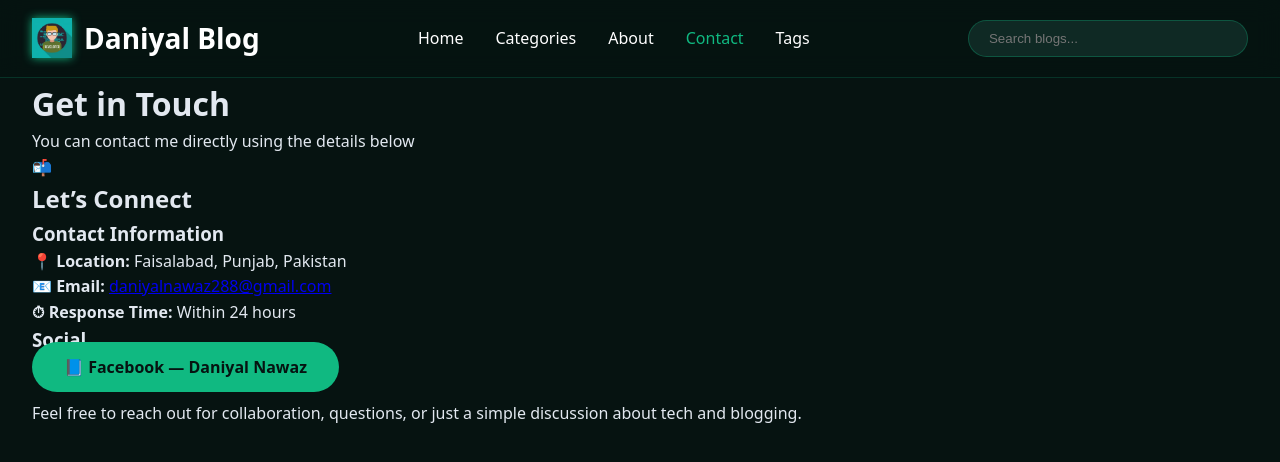
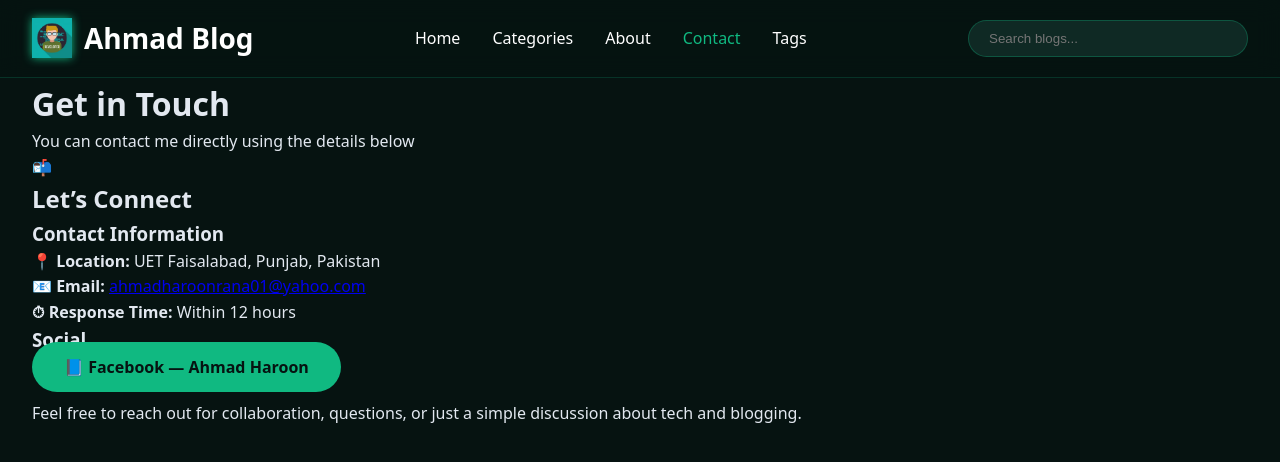
Before and after one commit to ahmadharoonrana-01/project-blog.site, a plain HTML site: page contact.html in a window 1280 px wide. Drawn offline with Linux system fonts and the light colour scheme.

Commit message:
Update contact.html

```diff
--- a/contact.html
+++ b/contact.html
@@ -15,8 +15,8 @@
 <nav class="navbar">
     <div class="nav-container">
         <div class="logo">
-    <img src="logo.png" alt="Daniyal Blog Logo" class="logo-img">
-    <span>Daniyal Blog</span>
+    <img src="logo.png" alt="Ahmad Blog Logo" class="logo-img">
+    <span>Ahmad Blog</span>
 </div>
 
         <div class="nav-links">
@@ -70,20 +70,20 @@
 
         <h3>Contact Information</h3>
 
-        <p><strong>📍 Location:</strong> Faisalabad, Punjab, Pakistan</p>
+        <p><strong>📍 Location:</strong> UET Faisalabad, Punjab, Pakistan</p>
 
         <p><strong>📧 Email:</strong>
-            <a href="mailto:daniyalnawaz288@gmail.com">
-                daniyalnawaz288@gmail.com
+            <a href="mailto:ahmadharoonrana01@yahoo.com">
+                ahmadharoonrana01@yahoo.com
             </a>
         </p>
 
-        <p><strong>⏱ Response Time:</strong> Within 24 hours</p>
+        <p><strong>⏱ Response Time:</strong> Within 12 hours</p>
 
         <h3>Social</h3>
 
         <a  target="_blank" class="btn-primary">
-            📘 Facebook — Daniyal Nawaz
+            📘 Facebook — Ahmad Haroon
         </a>
 
         <p style="margin-top:20px;">
```
